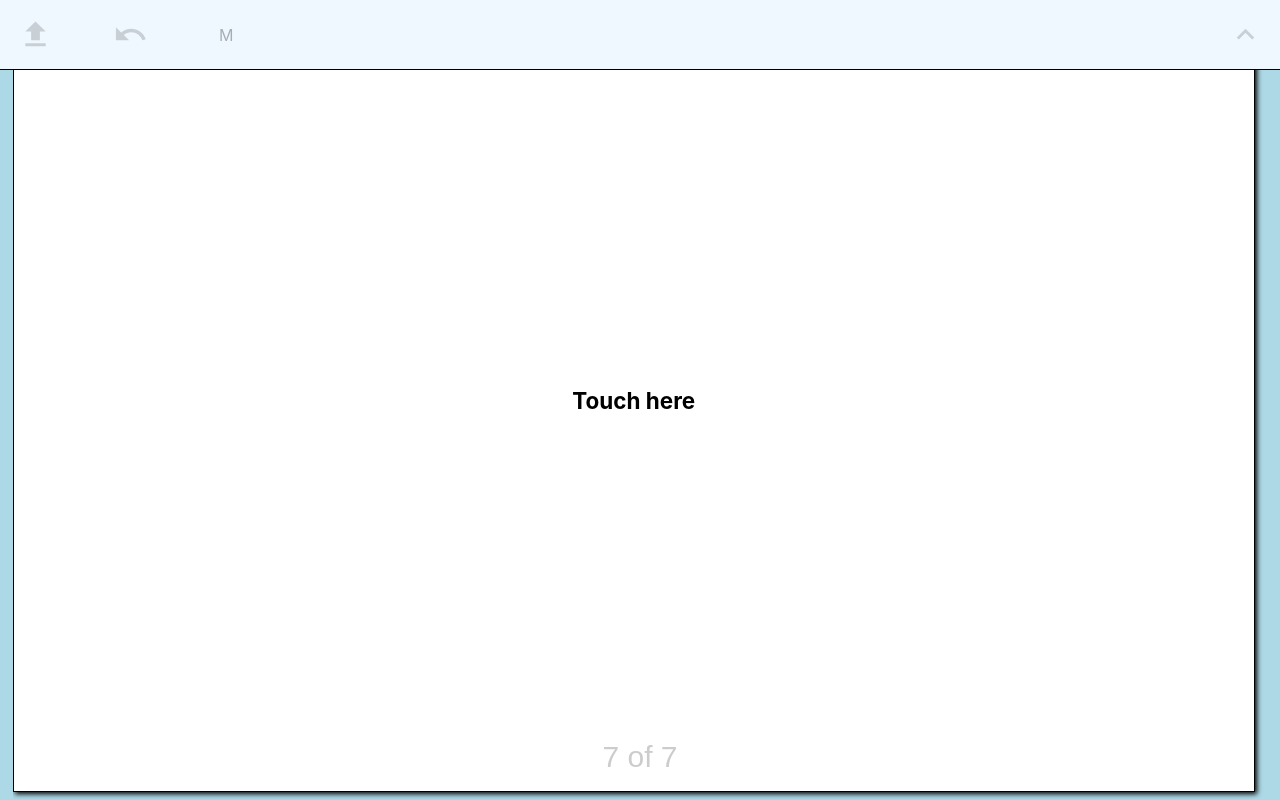
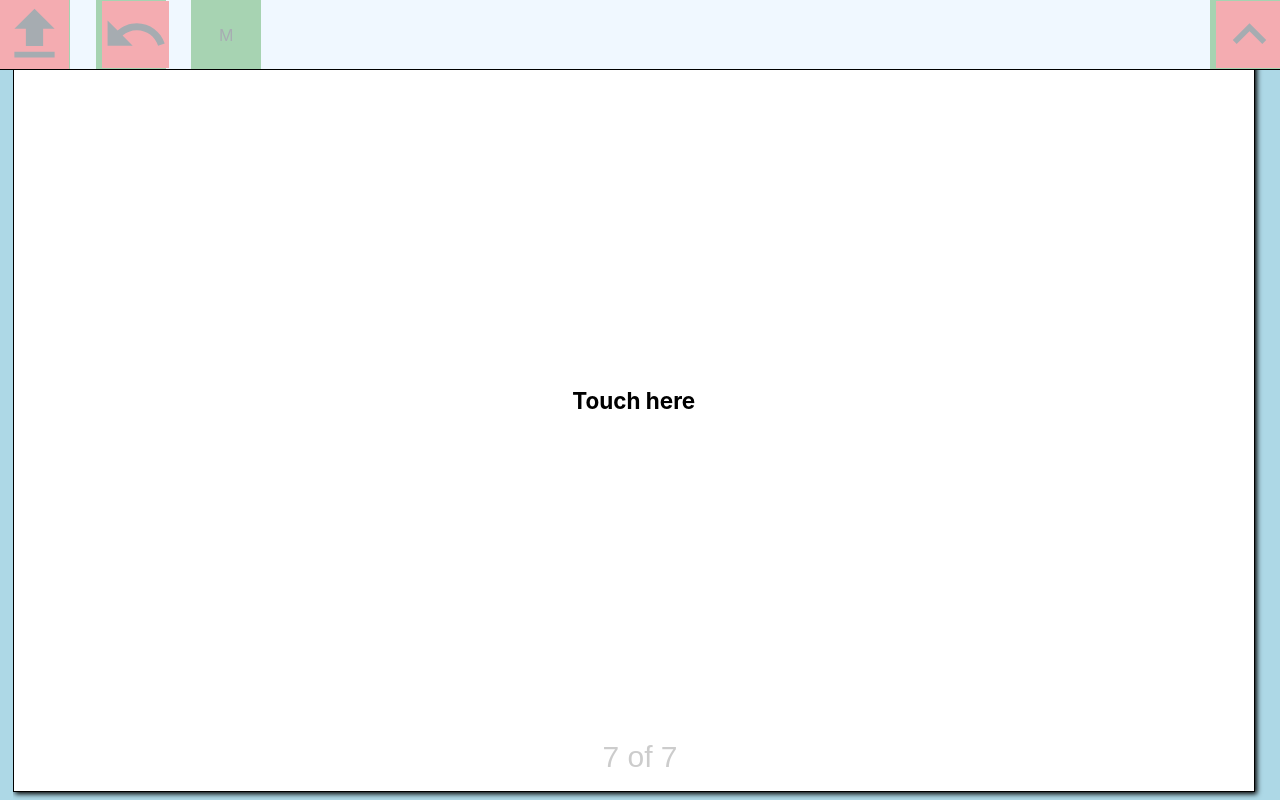
Before and after one commit to adrianclinansmith/markdown-cards, a React (Create React App) app: page / in a window 1280 px wide. Built offline with nearby package versions, Linux system fonts and the light colour scheme.

Commit message:
replaced mui SvgIcons with my own svg elements

```diff
--- a/src/App.css
+++ b/src/App.css
@@ -16,7 +16,7 @@ button {
 /* *~*~*~*~*~*~*~*~*~*~*~*~*~*~*~*~*~*~*~*~*~*~*~*~*~*~*~*~*~*~*~*~*~*~*~*~*~ */
 
 #toolbar {
-	--toolbar-height: 70px;
+	--toolbar-height: min(20vw, 70px); /* 100/n (n = num toolbar-items + 1) */
 	--toolbar-hide-duration: 1s;
 	box-sizing: border-box; /* height includes border */
 	display: flex;
@@ -35,15 +35,11 @@ button {
 }
 
 .toolbar-item {
-	display: flex;
-	align-items: center;
-	justify-content: center;
-	flex-grow: 1;
-	max-width: var(--toolbar-height);
+	width: var(--toolbar-height);
 	background-color: transparent;
 	border: none;
 	opacity: 0.3;
-	/* background-color: red; */
+	background-color: green;
 }
 
 #toolbar-toggler {
--- a/src/ToolbarItem.tsx
+++ b/src/ToolbarItem.tsx
@@ -1,6 +1,6 @@
-import FileUploadIcon from '@mui/icons-material/FileUpload';
-import UndoIcon from '@mui/icons-material/Undo';
-import KeyboardArrowUpIcon from '@mui/icons-material/KeyboardArrowUp';
+// import FileUploadIcon from '@mui/icons-material/FileUpload';
+// import UndoIcon from '@mui/icons-material/Undo';
+// import KeyboardArrowUpIcon from '@mui/icons-material/KeyboardArrowUp';
 import { ChangeEvent, Dispatch, SetStateAction } from "react";
 import { displayObserver, fontSizeMap, resetDeck, toggleToolbar, useEffect_FirstRenderOnly } from "./utils.ts";
 
@@ -36,7 +36,7 @@ export default function ToolbarItem({ id, setMd, fontSize, setFontSize }: Props)
 	if (id === "uploader") {
 		return (
 			<label className={className} id={id} htmlFor="file-input">
-				<FileUploadIcon color="action" fontSize="large"/>
+				<SvgIcon item={id}/>
 				<input
 					accept=".md,.txt"
 					hidden
@@ -54,7 +54,8 @@ export default function ToolbarItem({ id, setMd, fontSize, setFontSize }: Props)
 				id={id}
 				onClick={ () => {toggleToolbar(); resetDeck();} }
 			>
-				<UndoIcon color="action" fontSize="large"/>
+				{/* <UndoIcon color="action" fontSize="large"/> */}
+				<SvgIcon item={id}/>
 			</button>
 		)
 	}
@@ -74,7 +75,8 @@ export default function ToolbarItem({ id, setMd, fontSize, setFontSize }: Props)
 				id={id}
 				onClick={toggleToolbar}
 			>
-				<KeyboardArrowUpIcon color="action" fontSize="large"/>
+				{/* <KeyboardArrowUpIcon color="action" fontSize="large"/> */}
+				<SvgIcon item={id}/>
 			</button>
 		)
 	}
@@ -110,3 +112,26 @@ function storeFontSize(fontSize: string) {
 		return;
 	}
 }
+
+interface SvgIconProps {
+	item: string;
+}
+
+function SvgIcon({ item }: SvgIconProps) {
+	let d;
+	if (item === "resetter") {
+		d = "M12.5 8c-2.65 0-5.05.99-6.9 2.6L2 7v9h9l-3.62-3.62c1.39-1.16 3.16-1.88 5.12-1.88 3.54 0 6.55 2.31 7.6 5.5l2.37-.78C21.08 11.03 17.15 8 12.5 8z";
+	}
+	else if (item === "uploader") {
+		d = "M9 16h6v-6h4l-7-7-7 7h4zm-4 2h14v2H5z";
+	}
+	else if (item === "toolbar-toggler") {
+		d = "M7.41 15.41 12 10.83l4.59 4.58L18 14l-6-6-6 6z";
+	}
+	const s: React.CSSProperties = { height: "100%", backgroundColor: "red"};
+	return (
+		<svg focusable="false" viewBox="0 0 24 24" style={s}>
+			<path d={d} />
+		</svg>
+	)
+}
```
